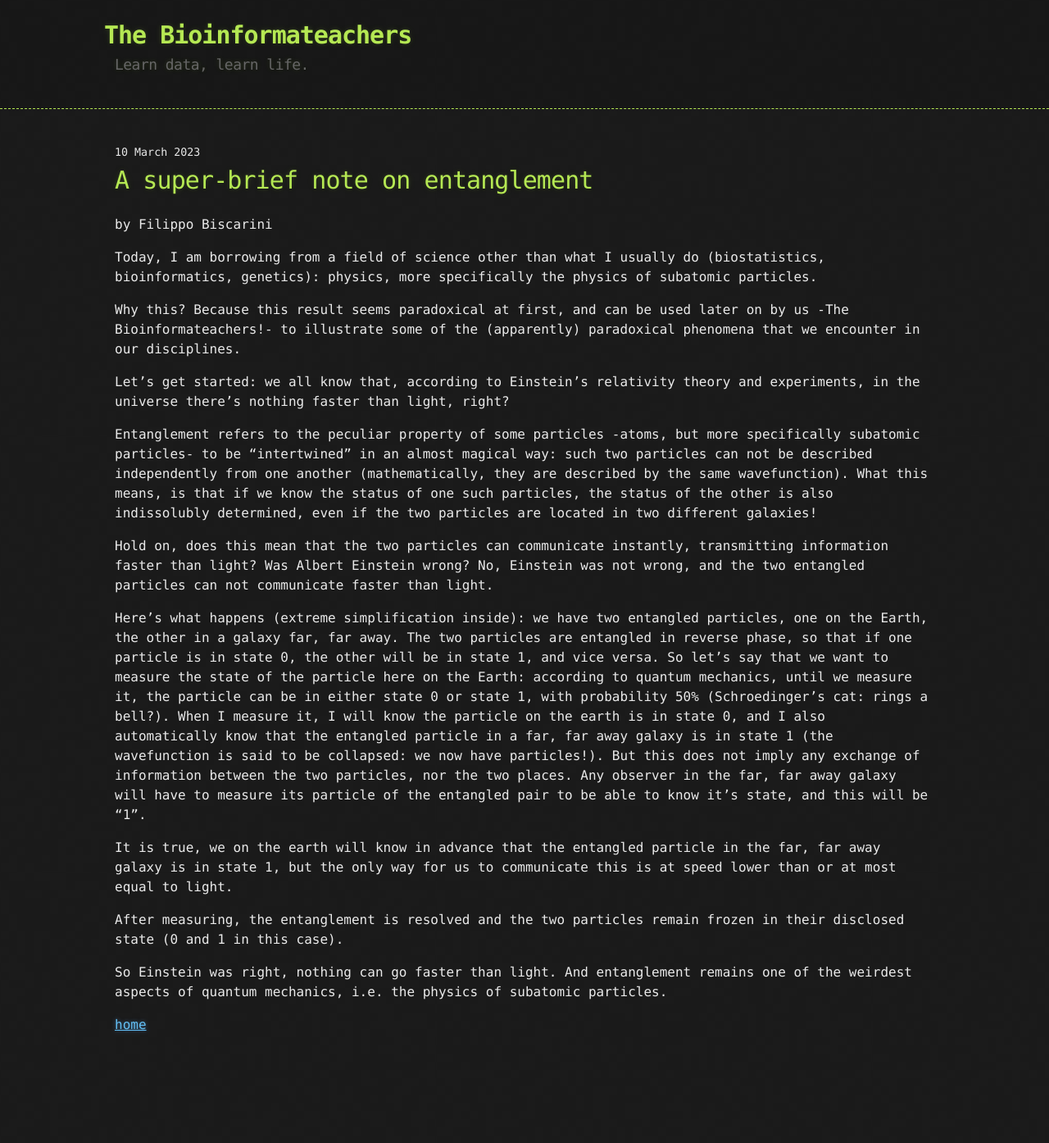
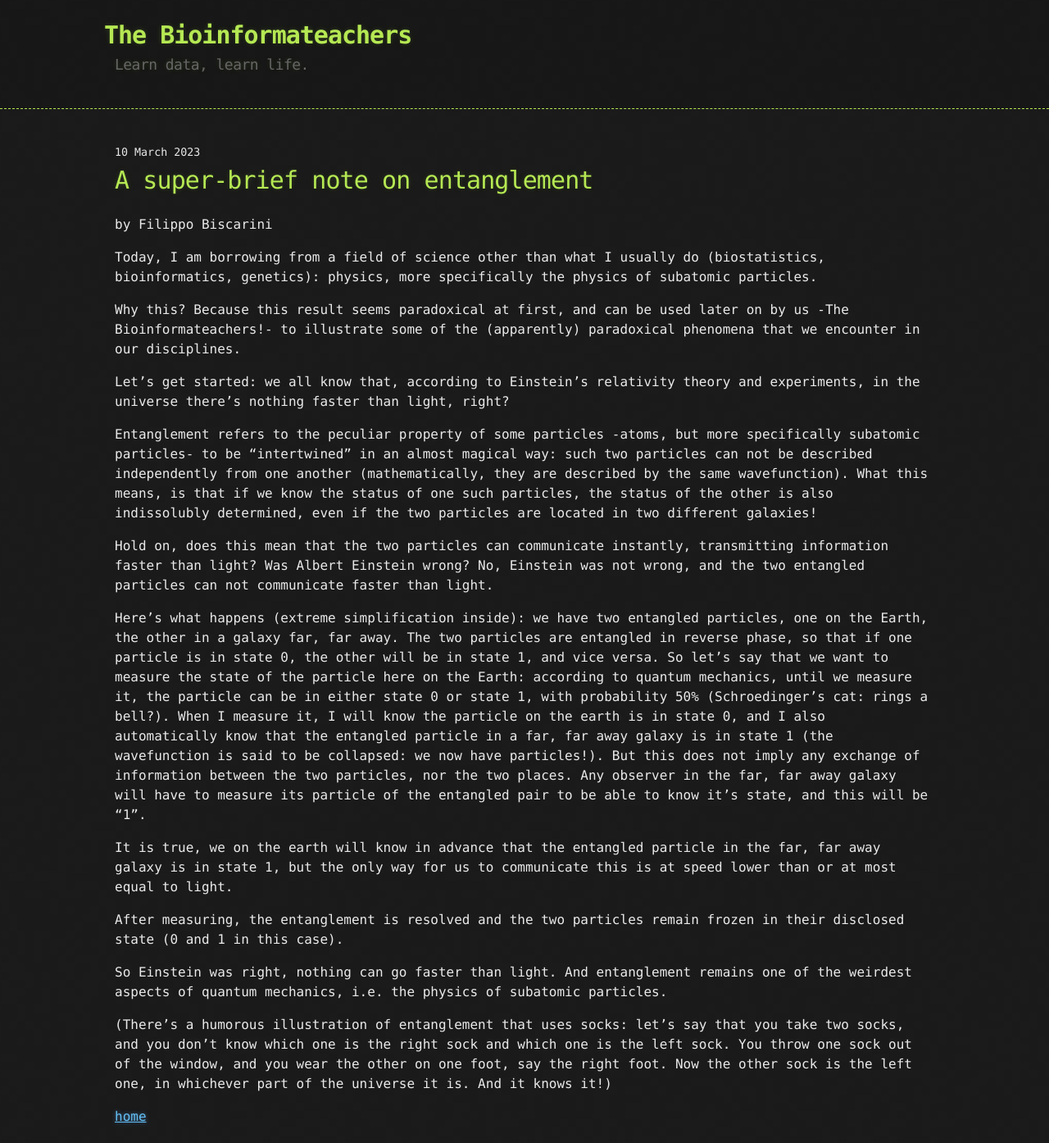
Before and after one commit to bioinformateachers/bioinformateachers.github.io, a Jekyll site: the page built from _posts/2023-03-12-entanglement.md, in a window 1280 px wide. Shown: the whole page at 82% size. Built offline with Jekyll 4.4.1, drawn with Linux system fonts in a browser that asks for light colours; before the commit the page ends 1282 px from its top, so only the background shows below that.

```diff
--- a/_posts/2023-03-12-entanglement.md
+++ b/_posts/2023-03-12-entanglement.md
@@ -38,3 +38,5 @@ After measuring, the entanglement is resolved and the two particles remain froze
 
 So Einstein was right, nothing can go faster than light.
 And entanglement remains one of the weirdest aspects of quantum mechanics, i.e. the physics of subatomic particles.
+
+(There's a humorous illustration of entanglement that uses socks: let's say that you take two socks, and you don’t know which one is the right sock and which one is the left sock. You throw one sock out of the window, and you wear the other on one foot, say the right foot. Now the other sock is the left one, in whichever part of the universe it is. And it knows it!)
```
